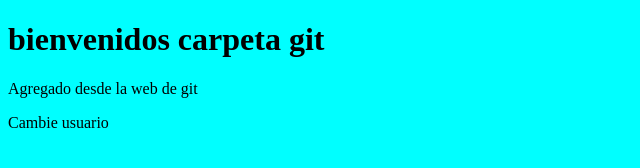
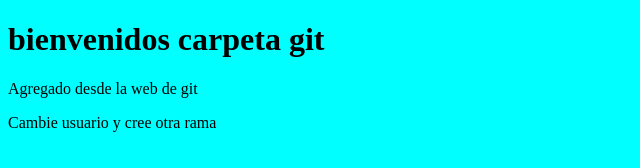
Before and after one commit to IGA-0658/git-proy, a plain HTML site: page clase01/index.html in a window 1280 px wide. Shown: the full height of the page, 0-640 px from the left. Drawn offline with Linux system fonts and the light colour scheme.

Commit message:
ultimo cambio en index

```diff
--- a/clase01/index.html
+++ b/clase01/index.html
@@ -10,6 +10,6 @@
 <body>
     <h1>bienvenidos carpeta git</h1>
     <p>Agregado desde la web de git</p>
-    <p>Cambie usuario</p>
+    <p>Cambie usuario y cree otra rama</p>
 </body>
 </html>
```
